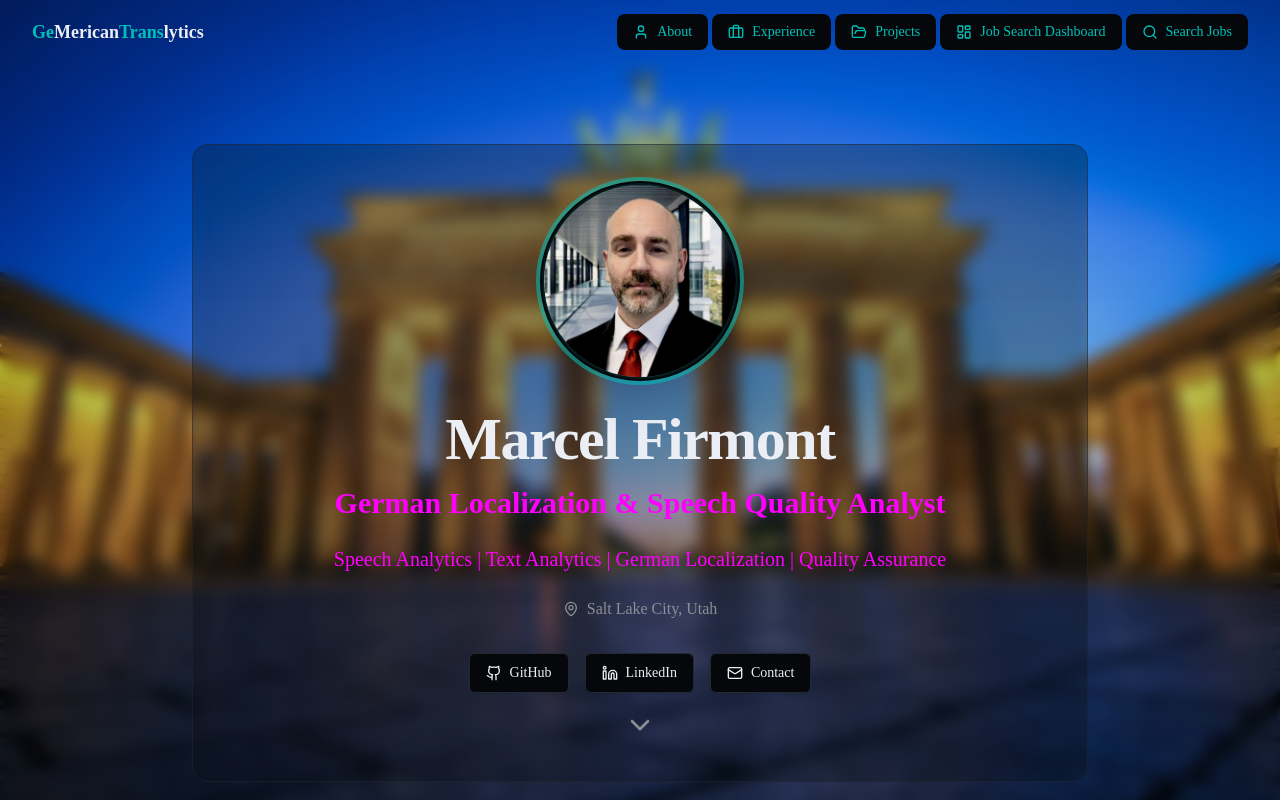
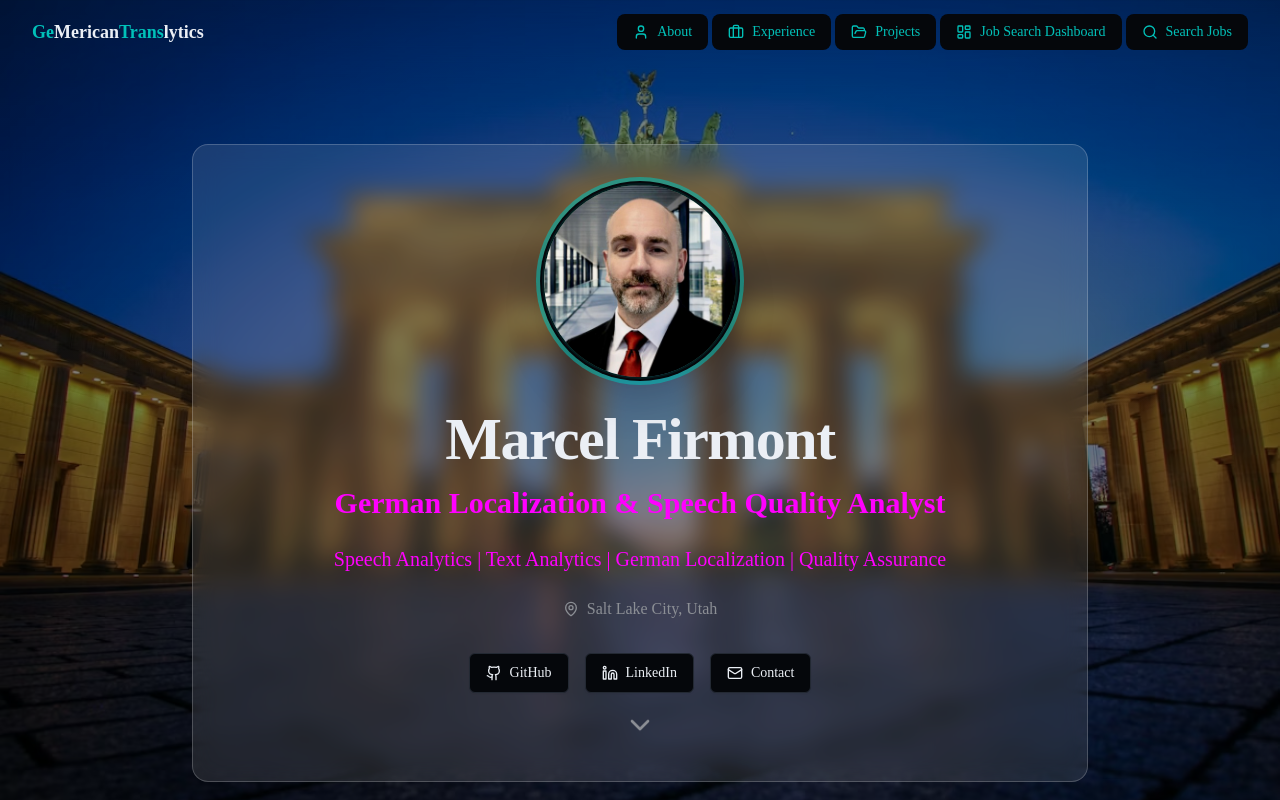
Before and after one commit to GeMericanTranslytics/home, a Next.js app: page / in a window 1280 px wide. Shown: the top 800 px of the page. Built offline with nearby package versions, Linux system fonts and the light colour scheme.

Commit message:
Change Hero component background to black with opacity
Updated background color and styles for the Hero component.

```diff
--- a/components/hero.tsx
+++ b/components/hero.tsx
@@ -6,12 +6,12 @@ import profileData from "@/data/profile.json"
 
 export function Hero() {
   return (
-    <section className="relative min-h-screen flex items-center justify-center pt-16 bg-card/10 backdrop-blur-sm">
+    <section className="relative min-h-screen flex items-center justify-center pt-16 bg-black/50">
       {/* Background gradient overlay */}
       <div className="absolute inset-0 bg-gradient-to-b from-primary/5 via-transparent to-transparent pointer-events-none" />
 
       <div className="container mx-auto px-4 sm:px-6 lg:px-8 py-20">
-        <div className="flex flex-col items-center text-center max-w-4xl mx-auto bg-card/25 backdrop-blur-sm border border-border/55 rounded-2xl px-10 py-10">
+        <div className="flex flex-col items-center text-center max-w-4xl mx-auto bg-white/10 backdrop-blur-md border border-white/20 rounded-2xl px-10 py-10">
           {/* Profile Image */}
           <div className="relative mb-8">
             <div className="w-40 h-40 sm:w-48 sm:h-48 rounded-full overflow-hidden ring-4 ring-primary/55 ring-offset-4 ring-offset-background shadow-2xl">
```
